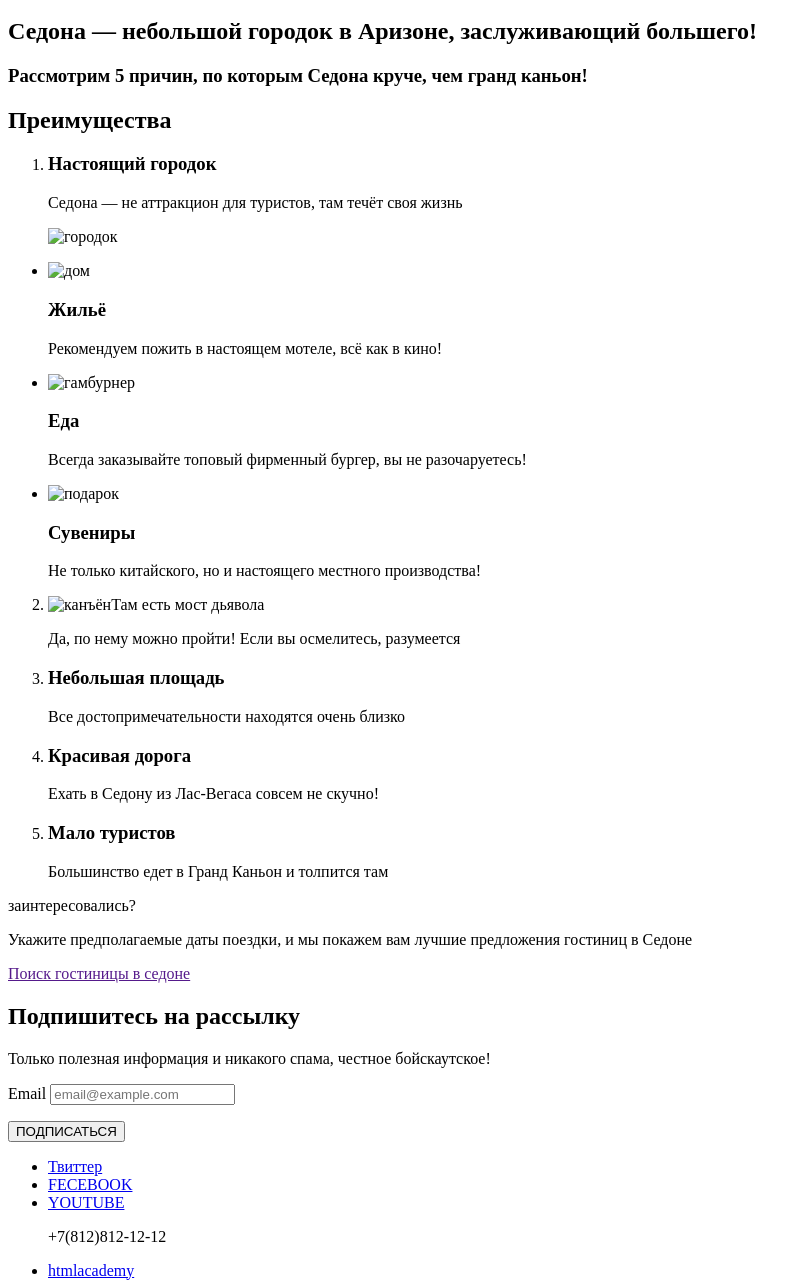
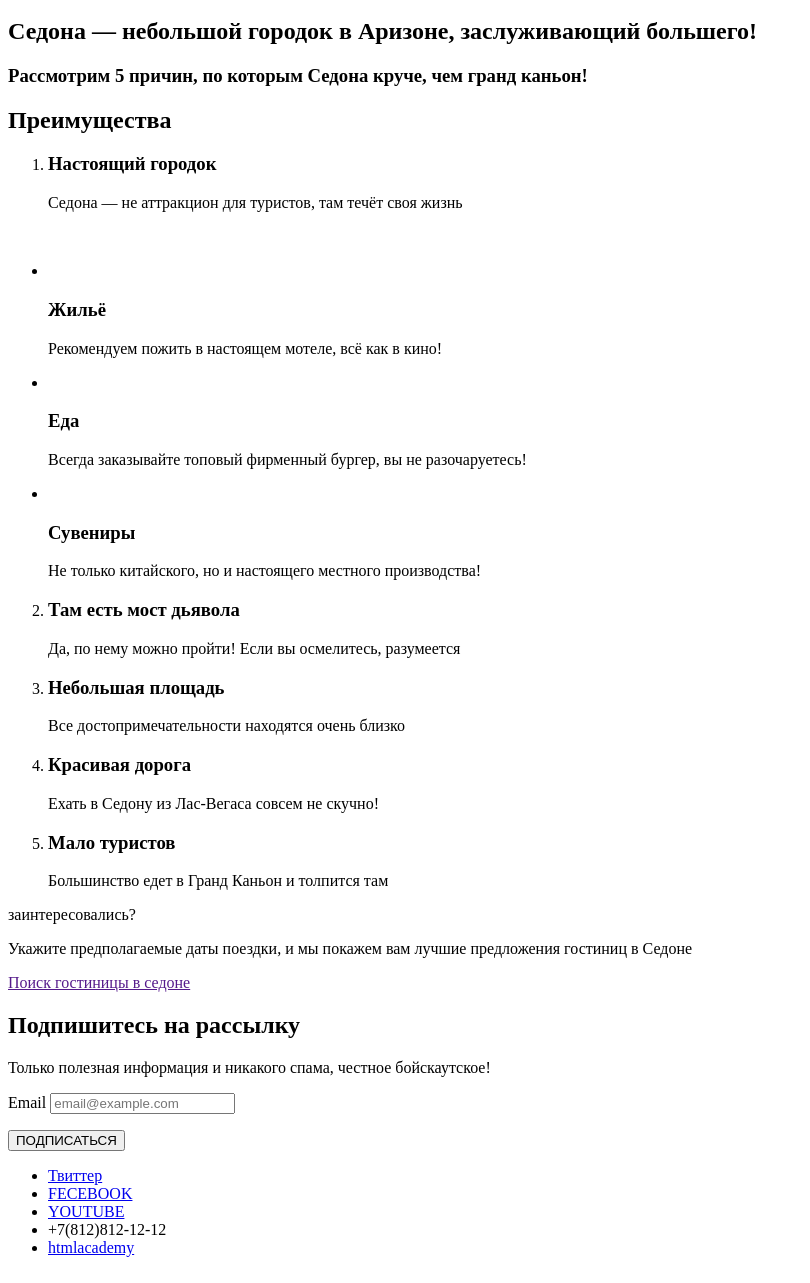
Before and after one commit to eslambek/1852627-sedona-32, a plain HTML site: page index.html in a window 1280 px wide. Shown: the part 227-1510 px from the top of the page, without its empty margins (0-810 px from the left). Drawn offline with Linux system fonts and the light colour scheme.

Commit message:
home work

```diff
--- a/index.html
+++ b/index.html
@@ -21,7 +21,7 @@
         </ul>
 
       <h1 class="visually-hidden">sedona»</h1>
-      <img class="logo" src="" alt="Логотип  «sedona»">
+      <img class="logo" src="#" alt="Логотип  «sedona»">
 
         <ul class="navigation-list navigation-user">
           <li class="navigation-item">
@@ -51,36 +51,34 @@
         <h3>Рассмотрим 5 причин, по которым Седона круче, чем гранд каньон!
         </h3>
       </div>
-      </nav>
-    <section class="advantages">
+     <section class="advantages">
         <h2 class="visually-hidden">Преимущества</h2>
         <ol class="advantages-list">
           <li class="advantages-item">
           <h3 class="advantages-title">Настоящий городок</h3>
             <p class="advantages-description">Седона — не аттракцион для туристов, там течёт своя жизнь</p>
-            <img scr="photo-1.jpg" alt="городок"
+            <img src="#" alt="">
           </li>
         </ol>
         <ul>
           <li class="advantages-item">
-            <img class="product-card-image" src="" alt="дом">
+            <img class="product-card-image" src="#" alt="">
             <h3 class="advantages-title">Жильё</h3>
             <p class="advantages-description">Рекомендуем пожить в настоящем мотеле, всё как в кино!</p>
           </li>
           <li class="advantages-item">
-            <img class="product-card-image" src="" alt="гамбурнер">
+            <img class="product-card-image" src="#" alt="">
             <h3 class="advantages-title">Еда</h3>
             <p class="advantages-description">Всегда заказывайте топовый фирменный бургер, вы не разочаруетесь!</p>
           </li>
           <li class="advantages-item">
-            <img class="product-card-image" src="" alt="подарок">
+            <img class="product-card-image" src="#" alt="">
             <h3 class="advantages-title">Сувениры</h3>
             <p class="advantages-description">Не только китайского, но и настоящего местного производства!</p>
           </li>
         </ul>
         <ol style="list-style:decimal;" start="2">
           <li class="advantages-item">
-            <img scr="photo-2.jpg" alt="канъён"
             <h3 class="advantages-title">Там есть мост дьявола</h3>
             <p class="advantages-description">Да, по нему можно пройти! Если вы осмелитесь, разумеется</p>
           </li>
@@ -98,7 +96,6 @@
           </li>
         </ol>
       </section>
-    </main>
         <div> <p>заинтересовались?</p>
           <p> Укажите предполагаемые даты поездки, и мы покажем вам лучшие предложения гостиниц в Седоне</p>
           <a href="">Поиск гостиницы в седоне</a>
@@ -132,11 +129,16 @@
             <a class="button" href="#">
               <span class="visually-hidden">YOUTUBE</span>
             </a>
-            <p>+7(812)812-12-12</p>
+          </li>
+            <li>+7(812)812-12-12
+            </li>
             <li class="footer-social-item">
             <a class="button" href="https://htmlacademy.ru">
               <span class="visually-hidden">htmlacademy</span>
+            </a>
           </li>
-        </ul></footer>
+        </ul>
+        </section>
+      </footer>
   </body>
 </html>
```
